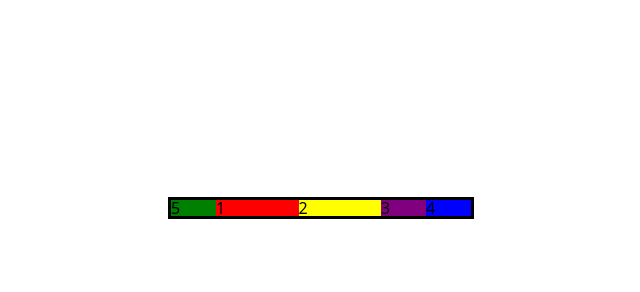
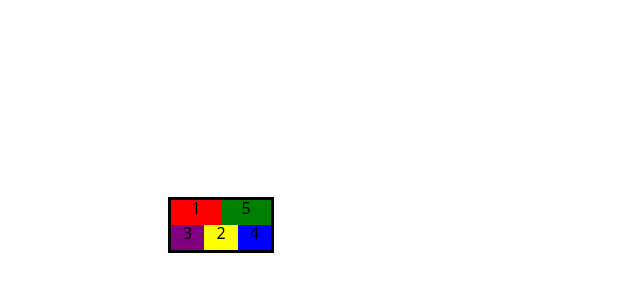
Before and after one commit to 1101201100/HW-15, a plain HTML site: page index.html in a window 1280 px wide. Shown: the whole page, without its empty margins (129-769 px from the left). Drawn offline with nearby package versions, Linux system fonts and the light colour scheme.

Commit message:
home work

```diff
--- a/index.css
+++ b/index.css
@@ -1,18 +1,21 @@
 .holder {
     display: flex;
     outline: solid black;
-    width: 300px;
+    width: 100px;
     flex-wrap: wrap;
     margin-left: 300px;
     margin-top: 200px;
+    height: 50px;
 }
 
 .item:nth-child(1) {
     background-color: red;
+    order: -2;
 }
 
 .item:nth-child(2) {
   background-color: yellow;
+  order: 1;
 }
 
 .item:nth-child(3) {
@@ -21,19 +24,28 @@
 
 .item:nth-child(4) {
  background-color: blue;
+ order: 2;
 }
 
 .item:nth-child(5) {
   background-color: green;
-  order: -2;
+  order: -1;
 }
 
 
 .item {
-    width: 45px;
+    width: 30px;
+    height: 25px;
+    text-align: center;
+    flex-grow: 1;
 }
 
-.item:nth-child(-n+2) {
+.item:nth-child(5) {
     flex-grow: 1.5;
     flex-basis: 45px;
 }
+
+.item:first-child {
+  flex-grow: 1.5;
+  flex-basis: 45px;
+}
```
